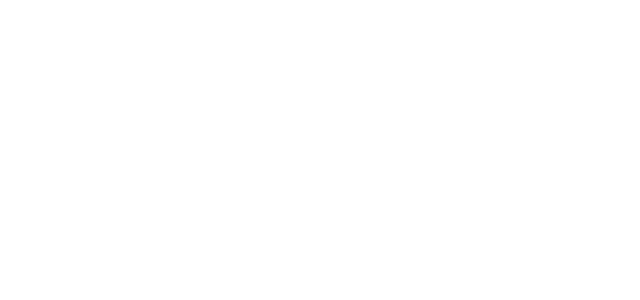
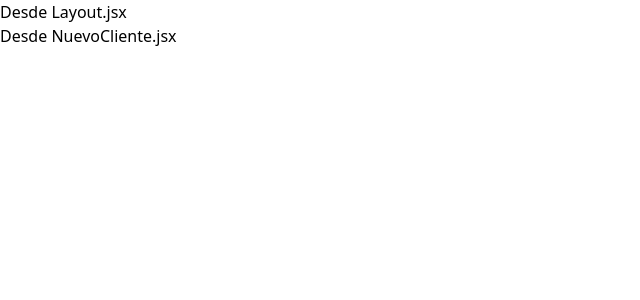
Before and after one commit to Bandu19/crm-react, a React (Vite) app: page /clientes/nuevo in a window 1280 px wide. Before the commit this address had no page. Shown: the top 300 px of the page, without its empty margins (0-640 px from the left). Built offline with nearby package versions, Linux system fonts and the light colour scheme.

Commit message:
Agrupando Rutas y Definiendo Layout Principal

```diff
--- a/package.json
+++ b/package.json
@@ -13,6 +13,7 @@
     "postcss": "^8.4.14",
     "react": "^18.2.0",
     "react-dom": "^18.2.0",
+    "react-router-dom": "^6.3.0",
     "tailwindcss": "^3.1.6"
   },
   "devDependencies": {
--- a/src/App.jsx
+++ b/src/App.jsx
@@ -1,17 +1,16 @@
 import { Routes, Route } from "react-router-dom";
-import { IniciarSesion, Layout } from "./layout";
-import { Inicio, LoginForm } from "./paginas";
+import { Layout } from "./layout";
+import { EditarCliente, Inicio, NuevoCliente } from "./paginas";
 function App() {
    return (
       <>
          <Routes>
             {/*  Ruta Anidada*/}
-            <Route path="/" element={<IniciarSesion />}>
-               <Route index element={<LoginForm />} />
-            </Route>
-            {/*  Ruta Anidada*/}
-            <Route path="/cliente" element={<Layout />}>
+            <Route path="/clientes" element={<Layout />}>
+               {/* Outlet para el index */}
                <Route index element={<Inicio />} />
+               <Route path="nuevo" element={<NuevoCliente />} />
+               <Route path="editar/:id" element={<EditarCliente />} />
             </Route>
          </Routes>
       </>
--- a/src/layout/IniciarSesion.jsx
+++ /dev/null
@@ -1,11 +0,0 @@
-import React from "react";
-import { Outlet } from "react-router-dom";
-
-export const IniciarSesion = () => {
-   return (
-      <div>
-         <h1>Desde IniciarSesion.jsx</h1>
-         <Outlet />
-      </div>
-   );
-};
--- a/src/layout/index.js
+++ b/src/layout/index.js
@@ -1,2 +1 @@
-export * from "./IniciarSesion";
 export * from "./Layout";
--- a/src/paginas/LoginForm.jsx
+++ /dev/null
@@ -1,9 +0,0 @@
-import React from "react";
-
-export const LoginForm = () => {
-   return (
-      <div>
-         <h1>LoginForm.jsx</h1>
-      </div>
-   );
-};
--- a/src/paginas/index.js
+++ b/src/paginas/index.js
@@ -1,4 +1,3 @@
 export * from "./EditarCliente";
 export * from "./Inicio";
 export * from "./NuevoCliente";
-export * from "./LoginForm";
```
Also changed, not shown: 1 other file (tests, documents, lock files or other folders).
